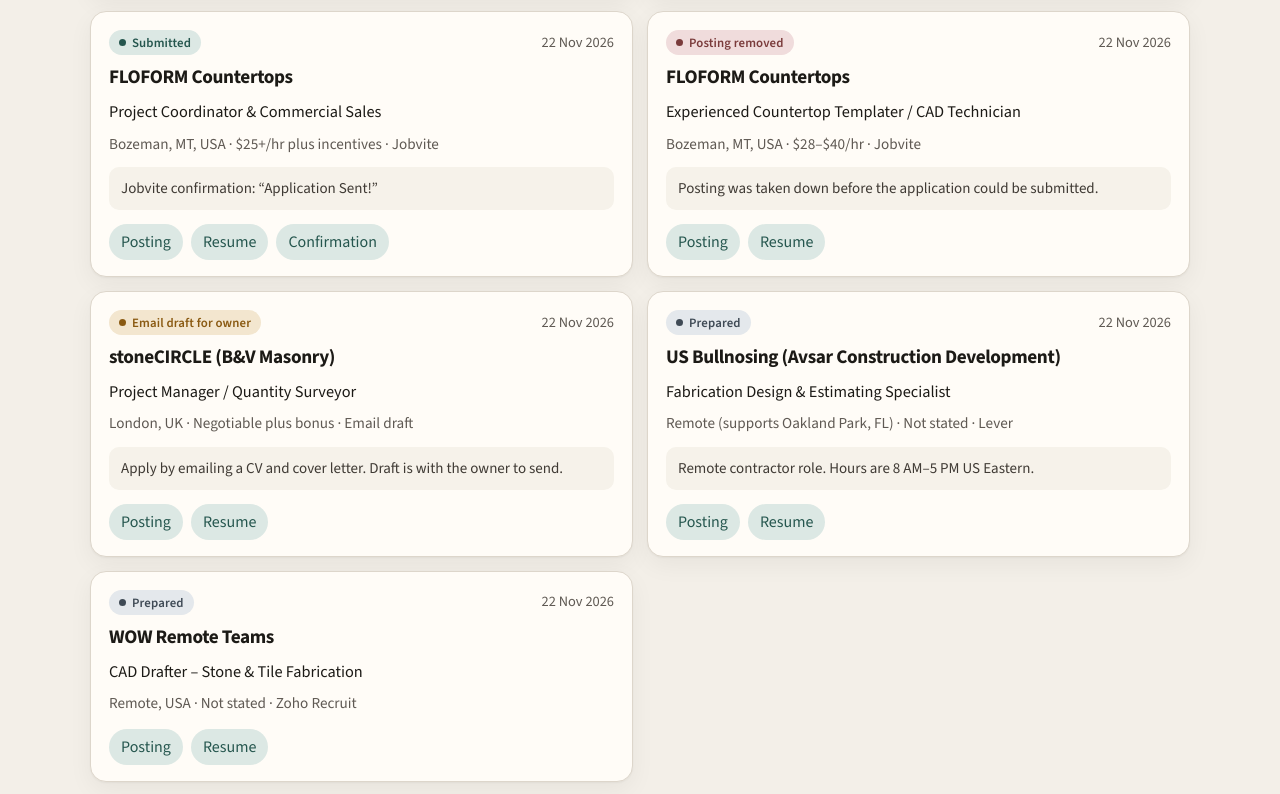
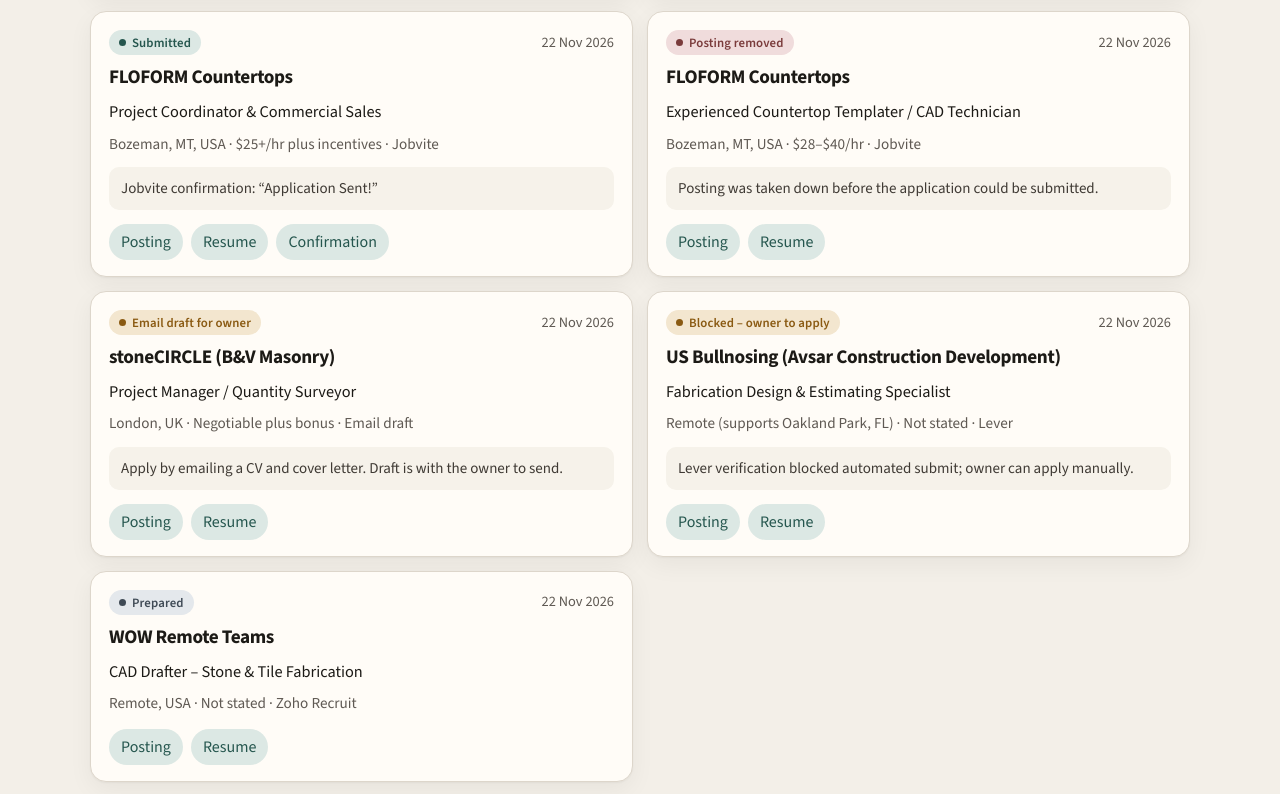
Before and after one commit to ImshoI/apps-tracker-sh, a plain HTML site: page index.html in a window 1280 px wide. Shown: the part 748-1542 px from the top of the page. Drawn offline with nearby package versions, Linux system fonts and the light colour scheme.

Commit message:
Mark US Bullnosing as blocked and update tracker UI

```diff
--- a/app.js
+++ b/app.js
@@ -3,6 +3,7 @@ const STATUS_ORDER = [
   "Submitting",
   "Submitted",
   "Email draft for owner",
+  "Blocked – owner to apply",
   "Posting removed",
   "Interview",
   "Rejected",
@@ -190,7 +191,7 @@ function renderTable(items) {
 function updateSummary(items) {
   els.total.textContent = String(items.length);
   els.submitted.textContent = String(items.filter((item) => item.status === "Submitted").length);
-  els.waiting.textContent = String(items.filter((item) => item.status === "Email draft for owner").length);
+  els.waiting.textContent = String(items.filter((item) => item.status === "Email draft for owner" || item.status === "Blocked – owner to apply").length);
 }
 
 function setView(view) {
--- a/data/applications.json
+++ b/data/applications.json
@@ -58,12 +58,12 @@
       "country": "USA",
       "pay": "Not stated",
       "appliedVia": "Lever",
-      "status": "Prepared",
+      "status": "Blocked – owner to apply",
       "date": "2026-11-22",
       "jobUrl": "https://jobs.lever.co/avsar-construction-development/480bbd7c-c906-4f18-9d81-c088a07f980e",
       "resume": "resumes/us-bullnosing/resume.pdf",
       "screenshot": "",
-      "notes": "Remote contractor role. Hours are 8 AM–5 PM US Eastern."
+      "notes": "Lever verification blocked automated submit; owner can apply manually."
     },
     {
       "id": "wow-remote-teams",
--- a/styles.css
+++ b/styles.css
@@ -313,7 +313,7 @@ h1 {
 
 .status-submitted, .status-offer { background: var(--pine-soft); color: var(--pine); }
 .status-prepared, .status-submitting { background: var(--slate-soft); color: var(--slate); }
-.status-email-draft-for-owner { background: var(--amber-soft); color: var(--amber); }
+.status-email-draft-for-owner, .status-blocked-owner-to-apply { background: var(--amber-soft); color: var(--amber); }
 .status-posting-removed, .status-rejected { background: var(--rose-soft); color: var(--rose); }
 .status-interview { background: #dce6f4; color: #2c4a74; }
 
```
Also changed, not shown: 1 other file.
